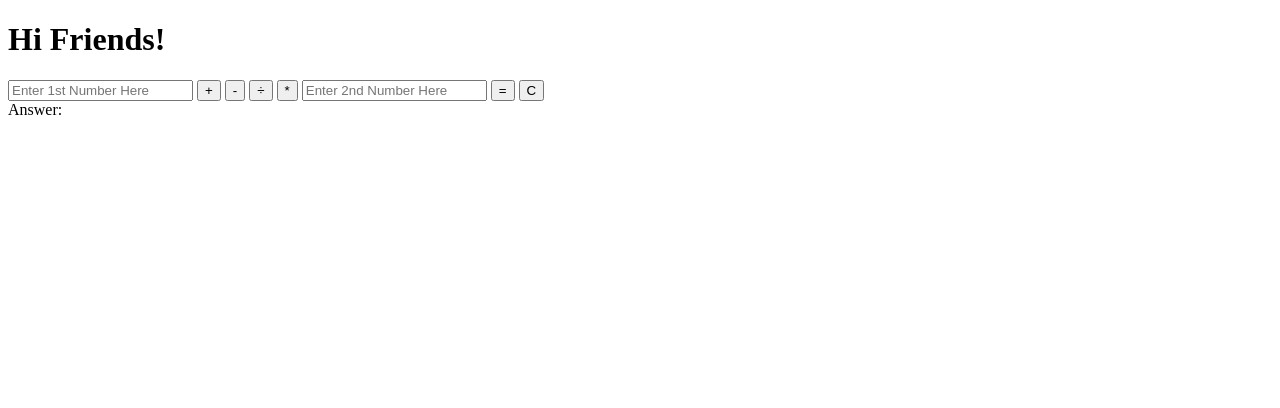
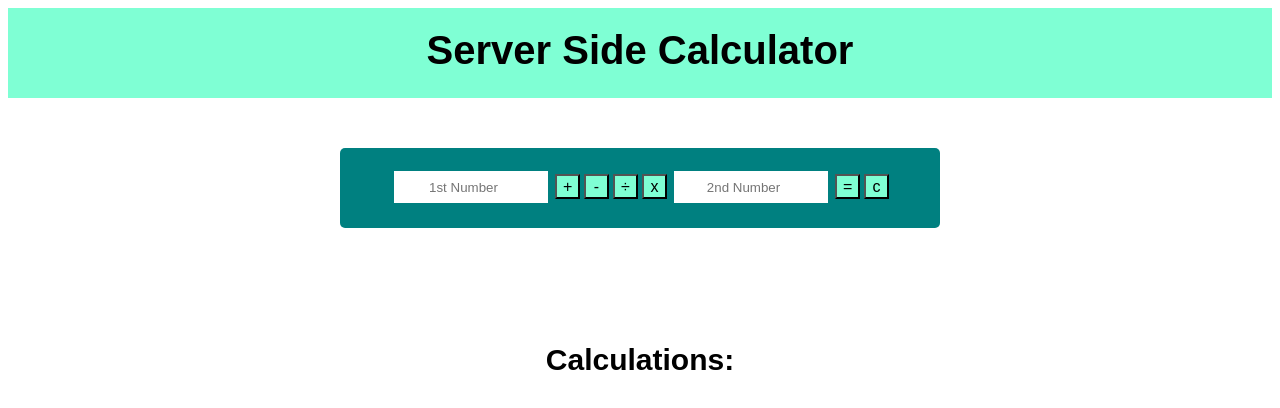
Before and after one commit to larakomosa/server-side-calculator, a website: page public/index.html in a window 1280 px wide. Drawn offline with Linux system fonts and the light colour scheme.

Commit message:
stylings and debugging division post problemm

```diff
--- a/public/client.js
+++ b/public/client.js
@@ -87,8 +87,7 @@ function renderAnswerList(list) {
   $('.array').empty();
   for (let i = 0; i < list.length; i++) {
     $('.array').append(`
-         <li>${list[i]}</li>
-          `);
+    <dt>${list[i]}<dt>`);
   }
 }
 
--- a/public/index.html
+++ b/public/index.html
@@ -1,30 +1,35 @@
 <!DOCTYPE html>
 <html lang="en">
   <head>
-  <meta charset="UTF-8">
-  <meta name="viewport" content="width=device-width, initial-scale=1.0">
-  <meta http-equiv="X-UA-Compatible" content="ie=edge">
+    <meta charset="UTF-8" />
+    <meta name="viewport" content="width=device-width, initial-scale=1.0" />
+    <meta http-equiv="X-UA-Compatible" content="ie=edge" />
     <title>Guess A Number!</title>
     <script src="vendors/jquery.js"></script>
     <script src="client.js"></script>
-  <link rel="stylesheet" href="styles.css">
+    <link rel="stylesheet" href="styles.css" />
   </head>
   <body>
-  <header></header>
-  <h1>Hi Friends!</h1>
-    <div class="calculator inputs">
-      <input type= "number" placeholder="Enter 1st Number Here" class='field-number-x'>
-    <button class= "js-add" value='+'>+</button>
-    <button class="js-subtract" value='-'>-</button>
-    <button class="js-divide" value='÷'>÷</button>
-    <button class="js-multiply" value='*'>*</button>
-    <input type= "number" placeholder="Enter 2nd Number Here" class='field-number-y'>
-    <button type="button" class="submit">=</button>
-    <button type="button" class="clear">C</button>
+    <header><h1>Server Side Calculator</h1></header>
+    <div class="calculator-inputs">
+      <input
+        type="number"
+        placeholder="1st Number"
+        class="field-number-x input"
+      />
+      <button class="js-add css" value="+">+</button>
+      <button class="js-subtract css" value="-">-</button>
+      <button class="js-divide css" value="÷">÷</button>
+      <button class="js-multiply css" value="x">x</button>
+      <input
+        type="number"
+        placeholder="2nd Number"
+        class="field-number-y input"
+      />
+      <button type="button" class="submit css">=</button>
+      <button type="button" class="clear css">c</button>
     </div>
-     Answer: <span class="js-calculations"></span>
-      <ul class="array"></ul>
-      <!-- calculation sequences-->
-    </ul>
+    <span class="js-calculations"></span>
+    <dl class="array"><h2>Calculations:</h2></dl>
   </body>
 </html>
--- a/public/styles.css
+++ b/public/styles.css
@@ -0,0 +1,64 @@
+header {
+  width: auto;
+  background-color: aquamarine;
+  height: 90px;
+}
+
+h1 {
+  margin: auto;
+  text-align: center;
+  font-size: 40px;
+  font-family: Arial, Helvetica, sans-serif;
+  padding-top: 20px;
+}
+
+h2 {
+  text-align: center;
+  font-family: fantasy;
+  font-size: 30px;
+}
+
+.css {
+  height: 25px;
+  width: 25px;
+  background-color: aquamarine;
+  text-align: center;
+  margin: auto;
+  font-size: 1rem;
+}
+
+.input {
+  height: 30px;
+  width: 150px;
+  border: 3px solid teal;
+  text-align: center;
+}
+
+.calculator-inputs {
+  text-align: center;
+  max-width: 600px;
+  height: 60px;
+  background-color: teal;
+  border-radius: 5px;
+  margin: auto;
+  margin-top: 50px;
+  padding-top: 20px;
+}
+
+.js-calculations {
+  margin: auto;
+  text-align: center;
+  font-size: 40px;
+  max-width: 600px;
+  height: 60px;
+  border-radius: 5px;
+  display: block;
+  padding-top: 30px;
+}
+
+dt {
+  text-align: center;
+  font-family: Arial, Helvetica, sans-serif;
+  font-size: 20px;
+  color: teal;
+}
```
Also changed, not shown: server/server.js (+6 -5 lines). Lines whose indentation alone changed are shown as unchanged.
